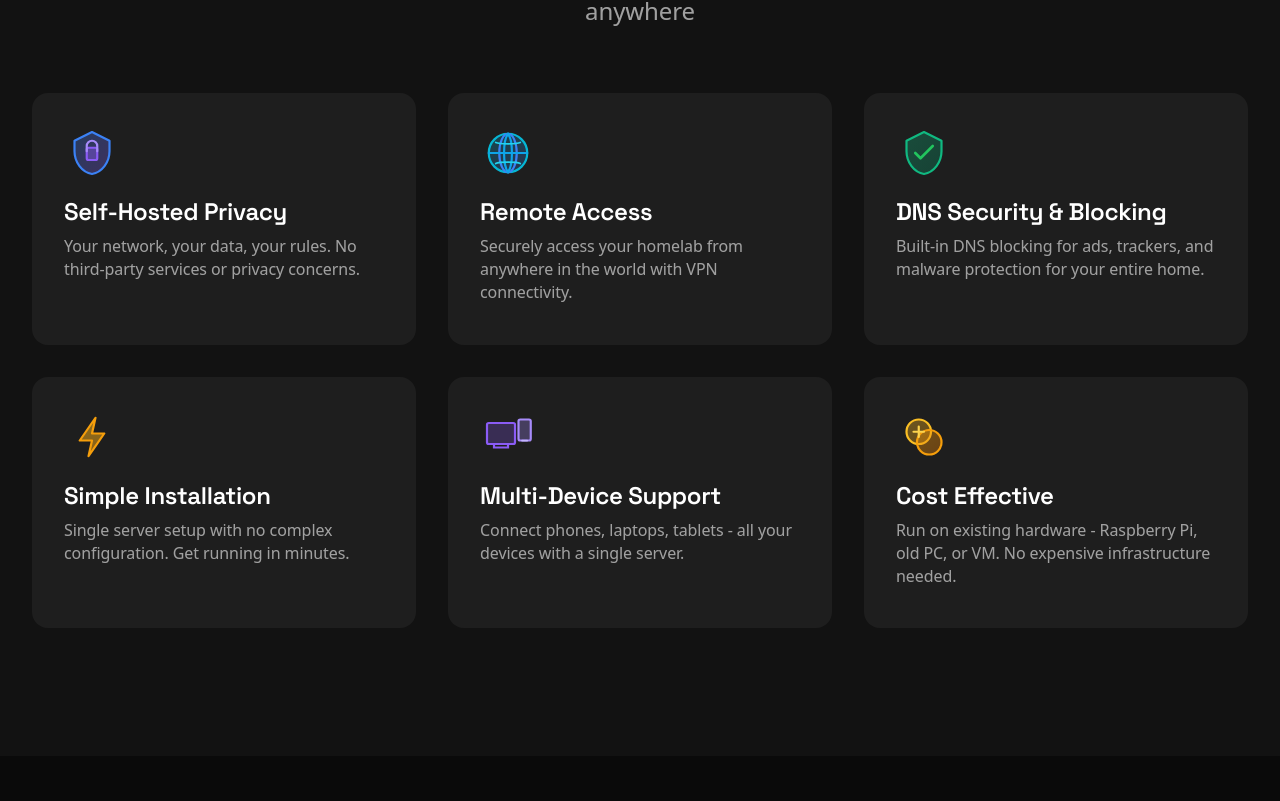
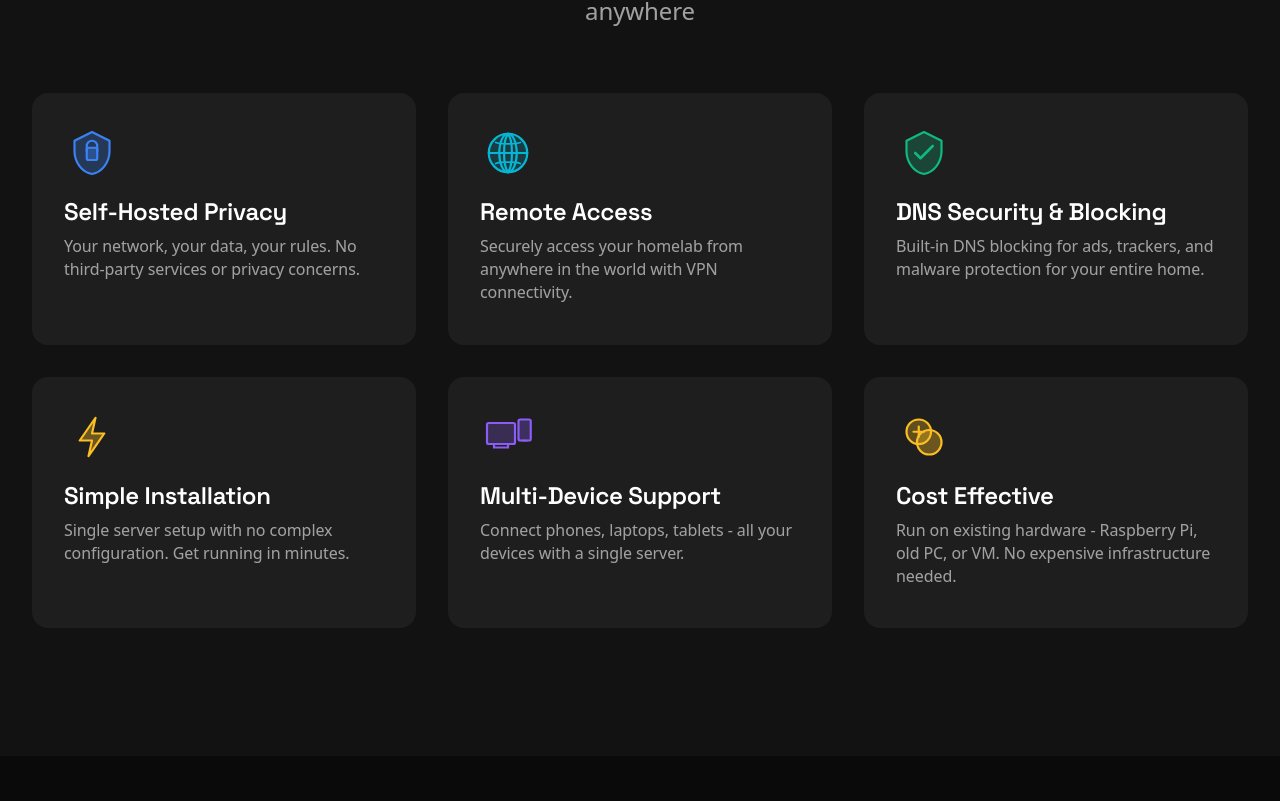
Before and after one commit to tunnels-is/web, a React (Vite) app: page /homelab in a window 1280 px wide. Shown: the part 1079-1880 px from the top of the page. Built offline with nearby package versions, Linux system fonts and the light colour scheme.

Commit message:
icon improvements

```diff
--- a/src/components/ui/Icons.jsx
+++ b/src/components/ui/Icons.jsx
@@ -12,62 +12,38 @@ const Icon = ({ children, className = "w-12 h-12" }) => (
 // Security & Privacy Icons
 export const LockShieldIcon = ({ className = "w-full h-full" }) => (
   <svg className={className} viewBox="0 0 64 64" fill="none" xmlns="http://www.w3.org/2000/svg">
-    <defs>
-      <linearGradient id="shield-gradient" x1="0%" y1="0%" x2="100%" y2="100%">
-        <stop offset="0%" style={{stopColor: '#3b82f6', stopOpacity: 0.3}} />
-        <stop offset="100%" style={{stopColor: '#8b5cf6', stopOpacity: 0.3}} />
-      </linearGradient>
-    </defs>
     <path d="M32 8L12 18V30C12 42.5 20.5 54 32 56C43.5 54 52 42.5 52 30V18L32 8Z"
-          stroke="#3b82f6" strokeWidth="2.5" strokeLinecap="round" strokeLinejoin="round" fill="url(#shield-gradient)"/>
+          stroke="#3b82f6" strokeWidth="2.5" strokeLinecap="round" strokeLinejoin="round" fill="#3b82f6" fillOpacity="0.25"/>
     <rect x="26" y="26" width="12" height="14" rx="2"
-          stroke="#8b5cf6" strokeWidth="2.5" fill="#8b5cf6" fillOpacity="0.4"/>
+          stroke="#3b82f6" strokeWidth="2.5" fill="#3b82f6" fillOpacity="0.35"/>
     <path d="M26 30V24C26 20.7 28.7 18 32 18C35.3 18 38 20.7 38 24V30"
-          stroke="#a78bfa" strokeWidth="2.5" strokeLinecap="round"/>
+          stroke="#3b82f6" strokeWidth="2.5" strokeLinecap="round"/>
   </svg>
 );
 
 export const NetworkGlobeIcon = ({ className = "w-full h-full" }) => (
   <svg className={className} viewBox="0 0 64 64" fill="none" xmlns="http://www.w3.org/2000/svg">
-    <defs>
-      <linearGradient id="globe-gradient" x1="0%" y1="0%" x2="100%" y2="100%">
-        <stop offset="0%" style={{stopColor: '#06b6d4', stopOpacity: 0.25}} />
-        <stop offset="100%" style={{stopColor: '#3b82f6', stopOpacity: 0.25}} />
-      </linearGradient>
-    </defs>
-    <circle cx="32" cy="32" r="22" stroke="#06b6d4" strokeWidth="2.5" fill="url(#globe-gradient)"/>
-    <ellipse cx="32" cy="32" rx="10" ry="22" stroke="#3b82f6" strokeWidth="2.5"/>
+    <circle cx="32" cy="32" r="22" stroke="#06b6d4" strokeWidth="2.5" fill="#06b6d4" fillOpacity="0.2"/>
+    <ellipse cx="32" cy="32" rx="10" ry="22" stroke="#06b6d4" strokeWidth="2.5"/>
     <path d="M10 32H54M32 10C26 18 26 46 32 54M32 10C38 18 38 46 32 54"
-          stroke="#0ea5e9" strokeWidth="2.5" strokeLinecap="round"/>
+          stroke="#06b6d4" strokeWidth="2.5" strokeLinecap="round"/>
     <path d="M18 20C22 22 42 22 46 20M18 44C22 42 42 42 46 44"
-          stroke="#22d3ee" strokeWidth="2" strokeLinecap="round"/>
+          stroke="#06b6d4" strokeWidth="2" strokeLinecap="round"/>
   </svg>
 );
 
 export const ShieldCheckIcon = ({ className = "w-full h-full" }) => (
   <svg className={className} viewBox="0 0 64 64" fill="none" xmlns="http://www.w3.org/2000/svg">
-    <defs>
-      <linearGradient id="shield-check-gradient" x1="0%" y1="0%" x2="100%" y2="100%">
-        <stop offset="0%" style={{stopColor: '#10b981', stopOpacity: 0.3}} />
-        <stop offset="100%" style={{stopColor: '#059669', stopOpacity: 0.3}} />
-      </linearGradient>
-    </defs>
     <path d="M32 8L12 18V30C12 42.5 20.5 54 32 56C43.5 54 52 42.5 52 30V18L32 8Z"
-          stroke="#10b981" strokeWidth="2.5" strokeLinecap="round" strokeLinejoin="round" fill="url(#shield-check-gradient)"/>
-    <path d="M22 32L28 38L42 24" stroke="#22c55e" strokeWidth="3" strokeLinecap="round" strokeLinejoin="round"/>
+          stroke="#10b981" strokeWidth="2.5" strokeLinecap="round" strokeLinejoin="round" fill="#10b981" fillOpacity="0.25"/>
+    <path d="M22 32L28 38L42 24" stroke="#10b981" strokeWidth="3" strokeLinecap="round" strokeLinejoin="round"/>
   </svg>
 );
 
 export const BoltIcon = ({ className = "w-full h-full" }) => (
   <svg className={className} viewBox="0 0 64 64" fill="none" xmlns="http://www.w3.org/2000/svg">
-    <defs>
-      <linearGradient id="bolt-gradient" x1="50%" y1="0%" x2="50%" y2="100%">
-        <stop offset="0%" style={{stopColor: '#fbbf24', stopOpacity: 0.5}} />
-        <stop offset="100%" style={{stopColor: '#f59e0b', stopOpacity: 0.5}} />
-      </linearGradient>
-    </defs>
     <path d="M36 10L18 36H32L28 54L46 28H32L36 10Z"
-          stroke="#f59e0b" strokeWidth="2.5" strokeLinejoin="round" fill="url(#bolt-gradient)"/>
+          stroke="#fbbf24" strokeWidth="2.5" strokeLinejoin="round" fill="#fbbf24" fillOpacity="0.35"/>
   </svg>
 );
 
@@ -77,72 +53,44 @@ export const DevicesIcon = ({ className = "w-full h-full" }) => (
           stroke="#8b5cf6" strokeWidth="2.5" fill="#8b5cf6" fillOpacity="0.25"/>
     <path d="M16 40V44H32V40" stroke="#8b5cf6" strokeWidth="2.5" strokeLinecap="round"/>
     <rect x="44" y="12" width="14" height="24" rx="2"
-          stroke="#a78bfa" strokeWidth="2.5" fill="#a78bfa" fillOpacity="0.3"/>
-    <path d="M48 36H54" stroke="#c4b5fd" strokeWidth="2" strokeLinecap="round"/>
+          stroke="#8b5cf6" strokeWidth="2.5" fill="#8b5cf6" fillOpacity="0.3"/>
+    <path d="M48 36H54" stroke="#8b5cf6" strokeWidth="2" strokeLinecap="round"/>
   </svg>
 );
 
 export const CoinsIcon = ({ className = "w-full h-full" }) => (
   <svg className={className} viewBox="0 0 64 64" fill="none" xmlns="http://www.w3.org/2000/svg">
-    <defs>
-      <linearGradient id="coin-gradient-1" x1="0%" y1="0%" x2="100%" y2="100%">
-        <stop offset="0%" style={{stopColor: '#fbbf24', stopOpacity: 0.35}} />
-        <stop offset="100%" style={{stopColor: '#f59e0b', stopOpacity: 0.35}} />
-      </linearGradient>
-      <linearGradient id="coin-gradient-2" x1="0%" y1="0%" x2="100%" y2="100%">
-        <stop offset="0%" style={{stopColor: '#f59e0b', stopOpacity: 0.4}} />
-        <stop offset="100%" style={{stopColor: '#d97706', stopOpacity: 0.4}} />
-      </linearGradient>
-    </defs>
-    <circle cx="26" cy="26" r="14" stroke="#fbbf24" strokeWidth="2.5" fill="url(#coin-gradient-1)"/>
-    <circle cx="38" cy="38" r="14" stroke="#f59e0b" strokeWidth="2.5" fill="url(#coin-gradient-2)"/>
-    <path d="M26 20V32M20 26H32" stroke="#fcd34d" strokeWidth="2.5" strokeLinecap="round"/>
+    <circle cx="26" cy="26" r="14" stroke="#fbbf24" strokeWidth="2.5" fill="#fbbf24" fillOpacity="0.3"/>
+    <circle cx="38" cy="38" r="14" stroke="#fbbf24" strokeWidth="2.5" fill="#fbbf24" fillOpacity="0.35"/>
+    <path d="M26 20V32M20 26H32" stroke="#fbbf24" strokeWidth="2.5" strokeLinecap="round"/>
   </svg>
 );
 
 // Media & Entertainment
 export const VideoIcon = ({ className = "w-full h-full" }) => (
   <svg className={className} viewBox="0 0 64 64" fill="none" xmlns="http://www.w3.org/2000/svg">
-    <defs>
-      <linearGradient id="video-gradient" x1="0%" y1="0%" x2="100%" y2="100%">
-        <stop offset="0%" style={{stopColor: '#ec4899', stopOpacity: 0.3}} />
-        <stop offset="100%" style={{stopColor: '#8b5cf6', stopOpacity: 0.3}} />
-      </linearGradient>
-    </defs>
     <rect x="8" y="16" width="48" height="32" rx="3"
-          stroke="#ec4899" strokeWidth="2.5" fill="url(#video-gradient)"/>
+          stroke="#ec4899" strokeWidth="2.5" fill="#ec4899" fillOpacity="0.25"/>
     <path d="M26 26L38 32L26 38V26Z"
-          stroke="#f9a8d4" strokeWidth="2" strokeLinejoin="round" fill="#ec4899" fillOpacity="0.5"/>
+          stroke="#ec4899" strokeWidth="2" strokeLinejoin="round" fill="#ec4899" fillOpacity="0.4"/>
   </svg>
 );
 
 export const HomeAutomationIcon = ({ className = "w-full h-full" }) => (
   <svg className={className} viewBox="0 0 64 64" fill="none" xmlns="http://www.w3.org/2000/svg">
-    <defs>
-      <linearGradient id="home-gradient" x1="0%" y1="0%" x2="100%" y2="100%">
-        <stop offset="0%" style={{stopColor: '#f59e0b', stopOpacity: 0.3}} />
-        <stop offset="100%" style={{stopColor: '#ef4444', stopOpacity: 0.3}} />
-      </linearGradient>
-    </defs>
     <path d="M10 32L32 14L54 32V52C54 53.1 53.1 54 52 54H12C10.9 54 10 53.1 10 52V32Z"
-          stroke="#f59e0b" strokeWidth="2.5" strokeLinejoin="round" fill="url(#home-gradient)"/>
-    <circle cx="32" cy="36" r="6" stroke="#fbbf24" strokeWidth="2.5" fill="#fbbf24" fillOpacity="0.4"/>
+          stroke="#f59e0b" strokeWidth="2.5" strokeLinejoin="round" fill="#f59e0b" fillOpacity="0.25"/>
+    <circle cx="32" cy="36" r="6" stroke="#f59e0b" strokeWidth="2.5" fill="#f59e0b" fillOpacity="0.35"/>
     <path d="M32 30V36M26 36H32M38 36H32M32 42V36"
-          stroke="#fcd34d" strokeWidth="2" strokeLinecap="round"/>
+          stroke="#f59e0b" strokeWidth="2" strokeLinecap="round"/>
   </svg>
 );
 
 export const DatabaseIcon = ({ className = "w-full h-full" }) => (
   <svg className={className} viewBox="0 0 64 64" fill="none" xmlns="http://www.w3.org/2000/svg">
-    <defs>
-      <linearGradient id="db-gradient" x1="0%" y1="0%" x2="0%" y2="100%">
-        <stop offset="0%" style={{stopColor: '#06b6d4', stopOpacity: 0.35}} />
-        <stop offset="100%" style={{stopColor: '#0891b2', stopOpacity: 0.35}} />
-      </linearGradient>
-    </defs>
-    <ellipse cx="32" cy="18" rx="20" ry="8" stroke="#06b6d4" strokeWidth="2.5" fill="url(#db-gradient)"/>
+    <ellipse cx="32" cy="18" rx="20" ry="8" stroke="#06b6d4" strokeWidth="2.5" fill="#06b6d4" fillOpacity="0.3"/>
     <path d="M12 18V32C12 36.4 20.5 40 32 40C43.5 40 52 36.4 52 32V18"
-          stroke="#0ea5e9" strokeWidth="2.5"/>
+          stroke="#06b6d4" strokeWidth="2.5"/>
     <path d="M12 32V46C12 50.4 20.5 54 32 54C43.5 54 52 50.4 52 46V32"
           stroke="#06b6d4" strokeWidth="2.5"/>
   </svg>
@@ -158,14 +106,8 @@ export const SettingsIcon = ({ className = "w-full h-full" }) => (
 
 export const BlockIcon = ({ className = "w-full h-full" }) => (
   <svg className={className} viewBox="0 0 64 64" fill="none" xmlns="http://www.w3.org/2000/svg">
-    <defs>
-      <linearGradient id="block-gradient" x1="0%" y1="0%" x2="100%" y2="100%">
-        <stop offset="0%" style={{stopColor: '#ef4444', stopOpacity: 0.25}} />
-        <stop offset="100%" style={{stopColor: '#dc2626', stopOpacity: 0.25}} />
-      </linearGradient>
-    </defs>
-    <circle cx="32" cy="32" r="22" stroke="#ef4444" strokeWidth="2.5" fill="url(#block-gradient)"/>
-    <path d="M14 14L50 50" stroke="#f87171" strokeWidth="3" strokeLinecap="round"/>
+    <circle cx="32" cy="32" r="22" stroke="#ef4444" strokeWidth="2.5" fill="#ef4444" fillOpacity="0.25"/>
+    <path d="M14 14L50 50" stroke="#ef4444" strokeWidth="3" strokeLinecap="round"/>
   </svg>
 );
 
@@ -205,16 +147,10 @@ export const SyncIcon = ({ className = "w-full h-full" }) => (
 
 export const KeyIcon = ({ className = "w-full h-full" }) => (
   <svg className={className} viewBox="0 0 64 64" fill="none" xmlns="http://www.w3.org/2000/svg">
-    <defs>
-      <linearGradient id="key-gradient" x1="0%" y1="0%" x2="100%" y2="100%">
-        <stop offset="0%" style={{stopColor: '#fbbf24', stopOpacity: 0.3}} />
-        <stop offset="100%" style={{stopColor: '#f59e0b', stopOpacity: 0.3}} />
-      </linearGradient>
-    </defs>
-    <circle cx="20" cy="44" r="12" stroke="#fbbf24" strokeWidth="2.5" fill="url(#key-gradient)"/>
+    <circle cx="20" cy="44" r="12" stroke="#fbbf24" strokeWidth="2.5" fill="#fbbf24" fillOpacity="0.25"/>
     <path d="M28 36L50 14M50 14V22M50 14H42"
-          stroke="#f59e0b" strokeWidth="2.5" strokeLinecap="round" strokeLinejoin="round"/>
-    <circle cx="20" cy="44" r="4" fill="#fcd34d" fillOpacity="0.5"/>
+          stroke="#fbbf24" strokeWidth="2.5" strokeLinecap="round" strokeLinejoin="round"/>
+    <circle cx="20" cy="44" r="4" fill="#fbbf24" fillOpacity="0.4"/>
   </svg>
 );
 
@@ -297,18 +233,12 @@ export const LayersIcon = ({ className = "w-full h-full" }) => (
 
 export const LightbulbIcon = ({ className = "w-full h-full" }) => (
   <svg className={className} viewBox="0 0 64 64" fill="none" xmlns="http://www.w3.org/2000/svg">
-    <defs>
-      <linearGradient id="bulb-gradient" x1="50%" y1="0%" x2="50%" y2="100%">
-        <stop offset="0%" style={{stopColor: '#fbbf24', stopOpacity: 0.4}} />
-        <stop offset="100%" style={{stopColor: '#f59e0b', stopOpacity: 0.4}} />
-      </linearGradient>
-    </defs>
     <path d="M32 10C22 10 14 18 14 28C14 34 17 39 22 42V46C22 48.2 23.8 50 26 50H38C40.2 50 42 48.2 42 46V42C47 39 50 34 50 28C50 18 42 10 32 10Z"
-          stroke="#fbbf24" strokeWidth="2.5" fill="url(#bulb-gradient)"/>
+          stroke="#fbbf24" strokeWidth="2.5" fill="#fbbf24" fillOpacity="0.3"/>
     <path d="M26 50V52C26 54.2 27.8 56 30 56H34C36.2 56 38 54.2 38 52V50"
-          stroke="#f59e0b" strokeWidth="2.5" strokeLinecap="round"/>
+          stroke="#fbbf24" strokeWidth="2.5" strokeLinecap="round"/>
     <path d="M32 24V28M28 30L32 28M36 30L32 28"
-          stroke="#fcd34d" strokeWidth="2" strokeLinecap="round" strokeLinejoin="round"/>
+          stroke="#fbbf24" strokeWidth="2" strokeLinecap="round" strokeLinejoin="round"/>
   </svg>
 );
 
@@ -391,19 +321,13 @@ export const UsersIcon = ({ className = "w-full h-full" }) => (
 
 export const RocketIcon = ({ className = "w-full h-full" }) => (
   <svg className={className} viewBox="0 0 64 64" fill="none" xmlns="http://www.w3.org/2000/svg">
-    <defs>
-      <linearGradient id="rocket-gradient" x1="50%" y1="0%" x2="50%" y2="100%">
-        <stop offset="0%" style={{stopColor: '#8b5cf6', stopOpacity: 0.35}} />
-        <stop offset="100%" style={{stopColor: '#ec4899', stopOpacity: 0.35}} />
-      </linearGradient>
-    </defs>
     <path d="M32 10C32 10 46 14 50 28C54 42 50 50 50 50L38 54L26 54L14 50C14 50 10 42 14 28C18 14 32 10 32 10Z"
-          stroke="#8b5cf6" strokeWidth="2.5" fill="url(#rocket-gradient)"/>
-    <circle cx="32" cy="28" r="4" fill="#a78bfa" fillOpacity="0.6"/>
+          stroke="#8b5cf6" strokeWidth="2.5" fill="#8b5cf6" fillOpacity="0.3"/>
+    <circle cx="32" cy="28" r="4" fill="#8b5cf6" fillOpacity="0.5"/>
     <path d="M14 50L10 54M50 50L54 54"
-          stroke="#f59e0b" strokeWidth="2.5" strokeLinecap="round"/>
+          stroke="#8b5cf6" strokeWidth="2.5" strokeLinecap="round"/>
     <path d="M22 46L18 54M42 46L46 54"
-          stroke="#fbbf24" strokeWidth="2" strokeLinecap="round"/>
+          stroke="#8b5cf6" strokeWidth="2" strokeLinecap="round"/>
   </svg>
 );
 
```
